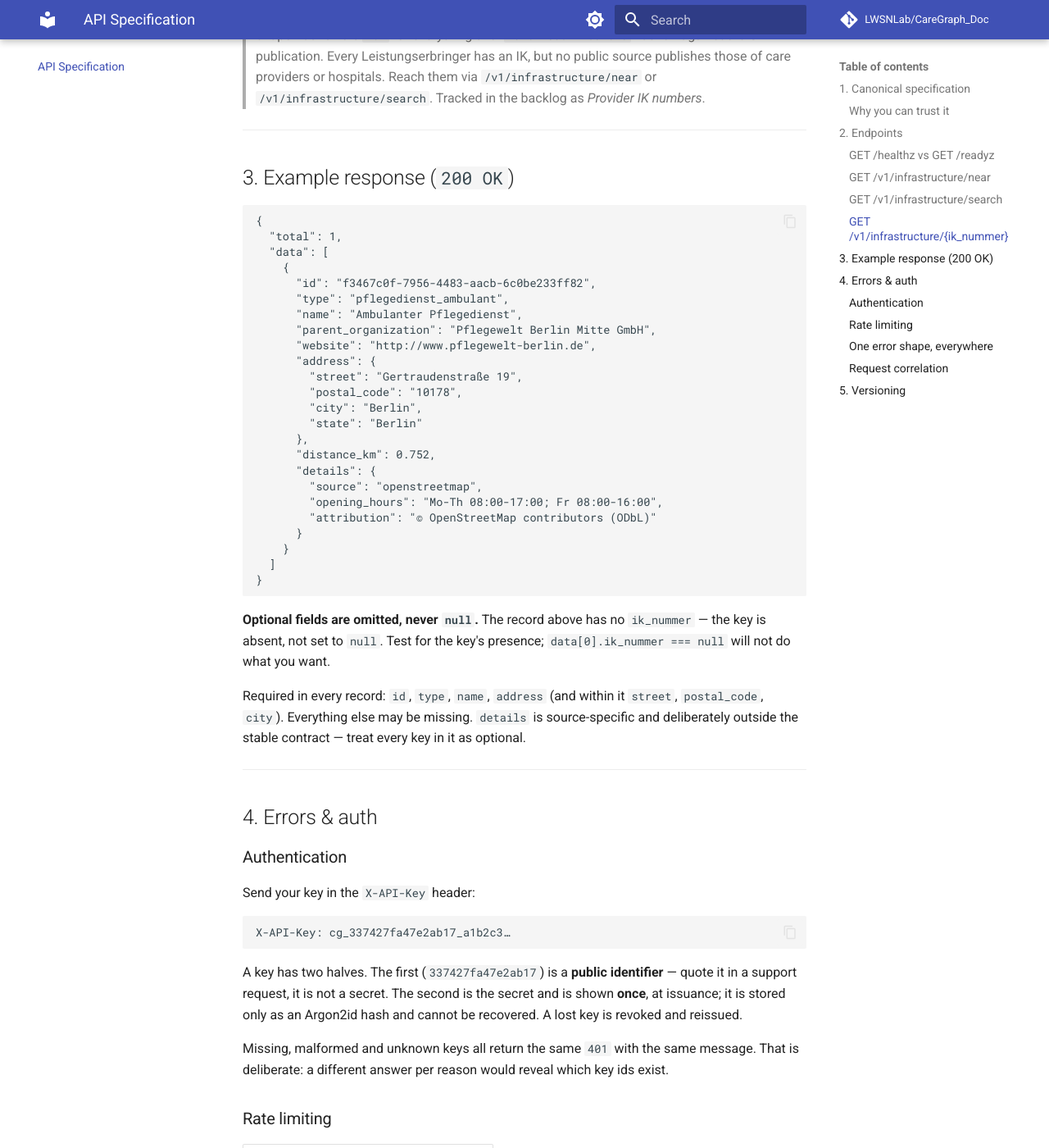
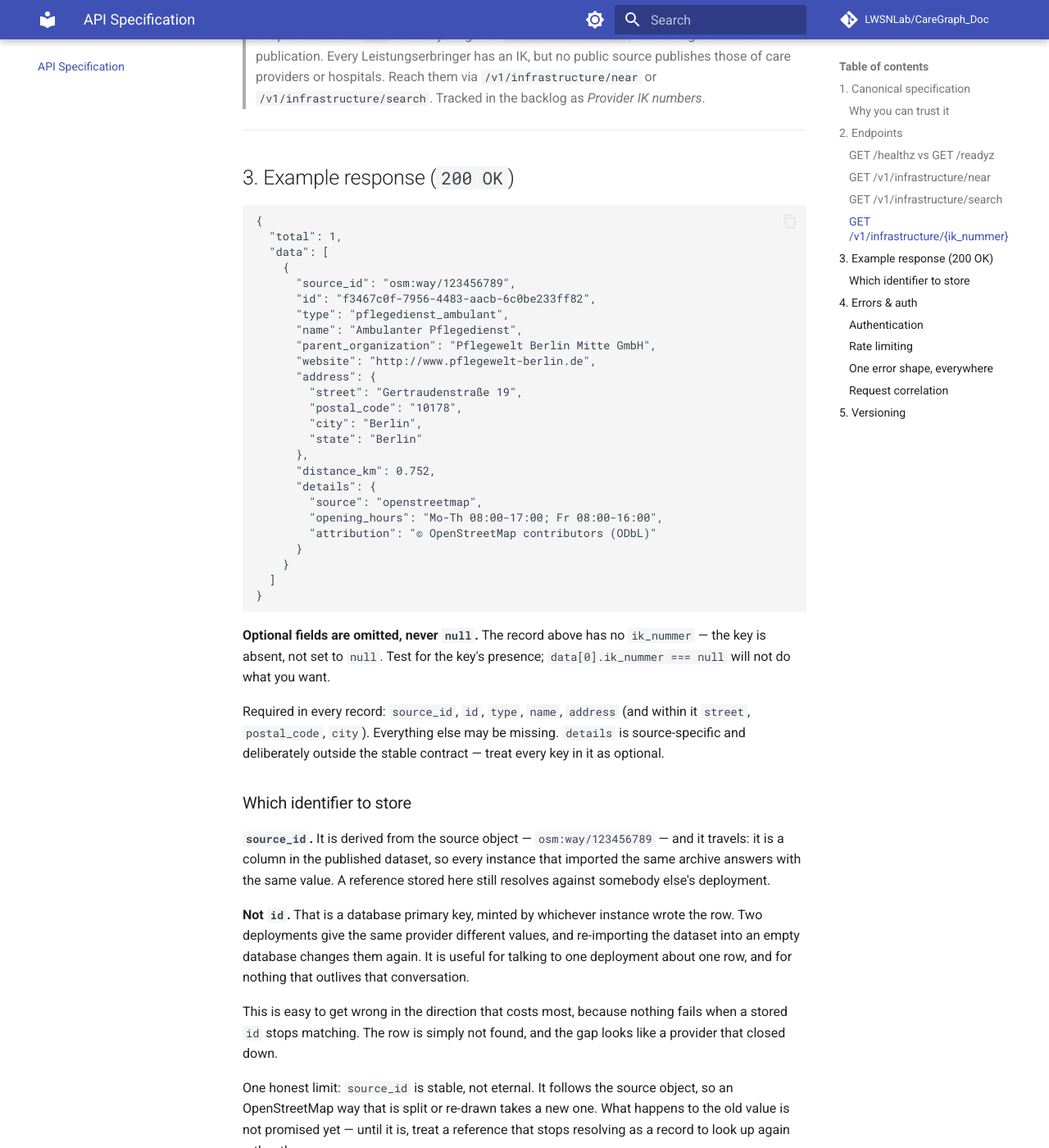
Before and after one commit to LWSNLab/CareGraph_Doc, an MkDocs documentation site: the page built from docs/api/openapi-spec.md, in a window 1280 px wide and 1400 px high, scrolled down 4380 px. Shown: the whole window at 82% size. Built offline with MkDocs 1.6.1 and Material for MkDocs 9.7.7, drawn with Linux system fonts in a browser that asks for light colours; comment, search, counter and statistics services are not loaded; some of the changed text lies outside the part shown.

Commit message:
docs: add source_id to records and clarify identifier usage

```diff
--- a/docs/api/openapi-spec.md
+++ b/docs/api/openapi-spec.md
@@ -166,6 +166,7 @@ Path parameter `ik_nummer` — the official 9-digit Institutionskennzeichen
   "total": 1,
   "data": [
     {
+      "source_id": "osm:way/123456789",
       "id": "f3467c0f-7956-4483-aacb-6c0be233ff82",
       "type": "pflegedienst_ambulant",
       "name": "Ambulanter Pflegedienst",
@@ -192,10 +193,31 @@ Path parameter `ik_nummer` — the official 9-digit Institutionskennzeichen
 `ik_nummer` — the key is absent, not set to `null`. Test for the key's presence;
 `data[0].ik_nummer === null` will not do what you want.
 
-Required in every record: `id`, `type`, `name`, `address` (and within it
-`street`, `postal_code`, `city`). Everything else may be missing. `details` is
-source-specific and deliberately outside the stable contract — treat every key
-in it as optional.
+Required in every record: `source_id`, `id`, `type`, `name`, `address` (and
+within it `street`, `postal_code`, `city`). Everything else may be missing.
+`details` is source-specific and deliberately outside the stable contract — treat
+every key in it as optional.
+
+### Which identifier to store
+
+**`source_id`.** It is derived from the source object — `osm:way/123456789` — and
+it travels: it is a column in the published dataset, so every instance that
+imported the same archive answers with the same value. A reference stored here
+still resolves against somebody else's deployment.
+
+**Not `id`.** That is a database primary key, minted by whichever instance wrote
+the row. Two deployments give the same provider different values, and re-importing
+the dataset into an empty database changes them again. It is useful for talking to
+one deployment about one row, and for nothing that outlives that conversation.
+
+This is easy to get wrong in the direction that costs most, because nothing fails
+when a stored `id` stops matching. The row is simply not found, and the gap looks
+like a provider that closed down.
+
+One honest limit: `source_id` is stable, not eternal. It follows the source
+object, so an OpenStreetMap way that is split or re-drawn takes a new one. What
+happens to the old value is not promised yet — until it is, treat a reference that
+stops resolving as a record to look up again rather than as an error.
 
 ---
 
```
